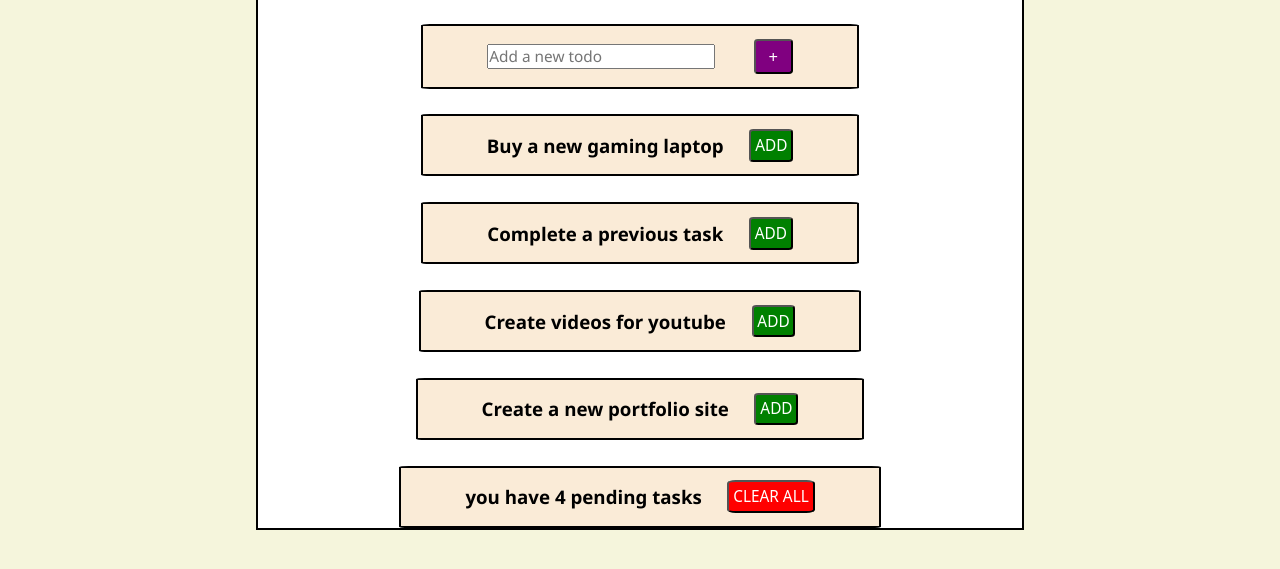
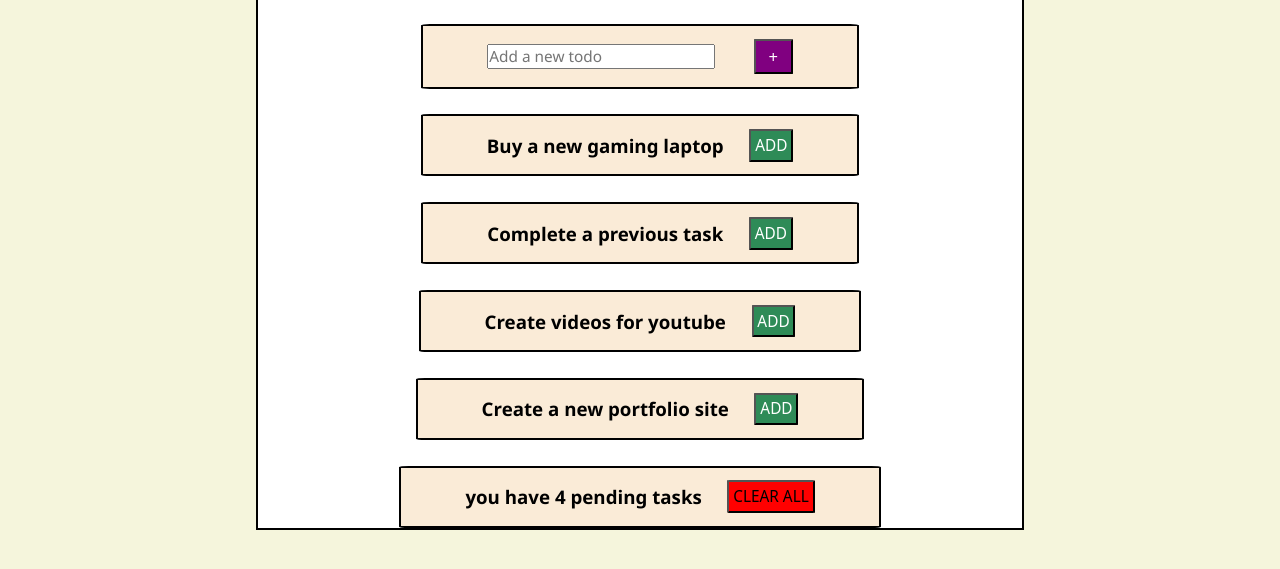
Before and after one commit to Dipta-karmakar/Learning-WT-H-Summer-24-25, a plain HTML site: page index.html in a window 1280 px wide. Shown: the part 61-630 px from the top of the page. Drawn offline with Linux system fonts and the light colour scheme.

Commit message:
final todo list

```diff
--- a/style.css
+++ b/style.css
@@ -90,14 +90,15 @@ h2 {
   font-family: system-ui, -apple-system, BlinkMacSystemFont, "Segoe UI", Roboto,
     Oxygen, Ubuntu, Cantarell, "Open Sans", "Helvetica Neue", sans-serif;
   font-size: 1.2vw;
-  background-color: green;
+  background-color: seagreen;
   color: white;
-  border-radius: 10%;
+  border-radius: 3%;
   padding: 0.3vw;
 }
 
 #clear {
   background-color: red;
+  color: black;
 }
 
 .btn input {
```
